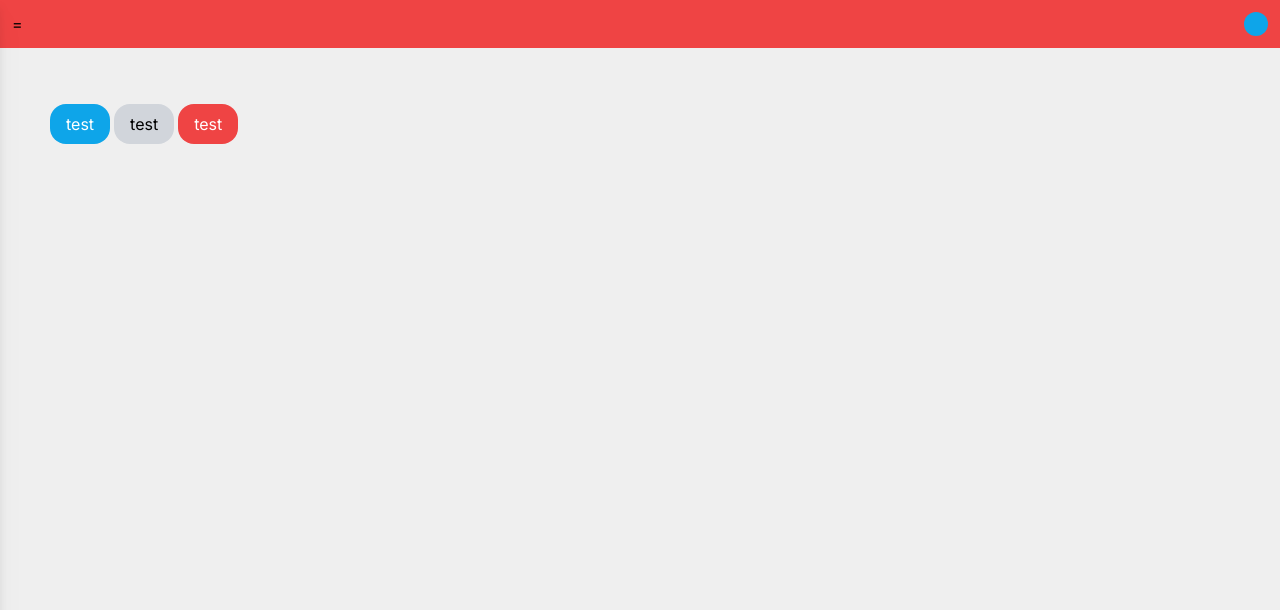
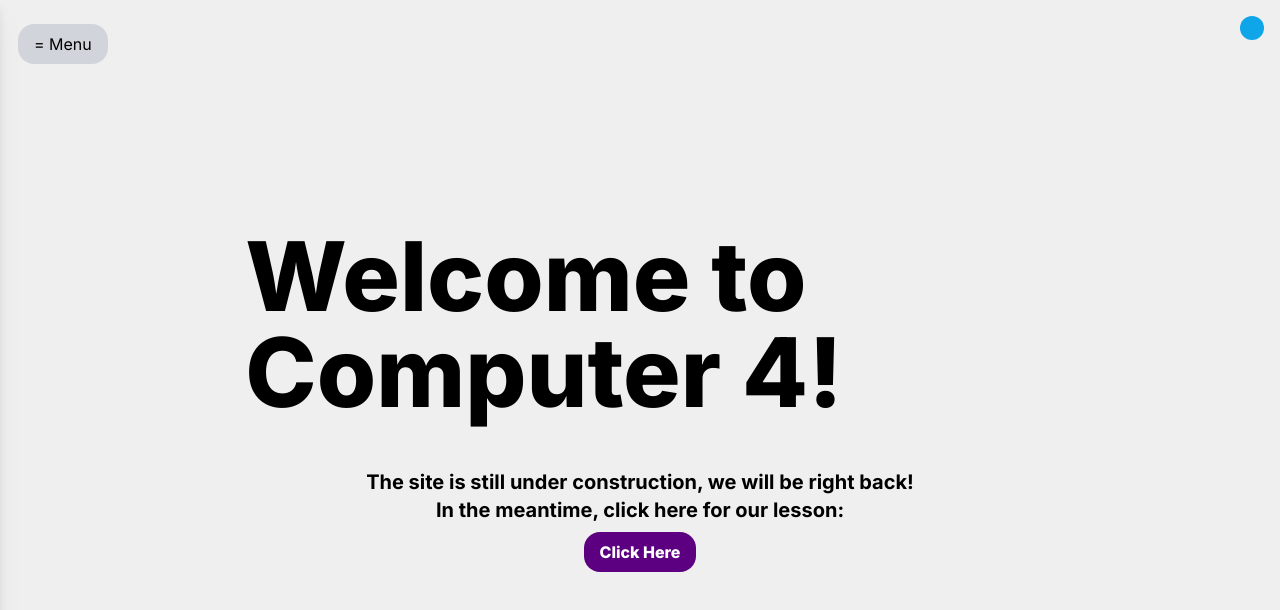
Before and after one commit to elixrdgtl/elixrdev-school, a Next.js app: page / in a window 1280 px wide. Shown: the top 610 px of the page. Built offline with nearby package versions, Linux system fonts and the light colour scheme.

Commit message:
hopeufll

```diff
--- a/src/app/globals.css
+++ b/src/app/globals.css
@@ -20,3 +20,18 @@ body {
   color: rgb(var(--foreground-rgb));
   background: #efefef
 }
+
+@keyframes animate-bg {
+  0% { background-color: red; }
+  14% { background-color: orange; }
+  28% { background-color: yellow; }
+  42% { background-color: green; }
+  57% { background-color: blue; }
+  71% { background-color: indigo; }
+  85% { background-color: purple; }
+  100% { background-color: red; }
+}
+
+.animate-bg-color {
+  animation: animate-bg 2s infinite;
+}
--- a/src/app/layout.tsx
+++ b/src/app/layout.tsx
@@ -5,8 +5,8 @@ import { Inter } from 'next/font/google'
 const inter = Inter({ subsets: ['latin'] })
 
 export const metadata = {
-  title: 'Create Next App',
-  description: 'Generated by create next app',
+  title: 'computer 4',
+  description: 'Site under construction.',
 }
 
 export default function RootLayout({
--- a/src/app/page.tsx
+++ b/src/app/page.tsx
@@ -2,13 +2,25 @@
 
 import ExButton, { ButtonType } from '@/components/basic-ui/button';
 import ExDialog from '@/components/basic-ui/dialog'
+import Link from 'next/link';
 import { useState } from 'react';
 
 export default function Home() {
   const [showDialog, setShowDialog] = useState(false);
   return (
-    <div>
-      <ExButton buttonType={ButtonType.OK} onClick={() => { setShowDialog((val)=>!val)}}>test</ExButton>
+    <div className='h-screen -mt-24 flex flex-col justify-center items-center'>
+      <div className='w-2/3 flex flex-col justify-center items-center'>
+        <h1 className='text-8xl font-extrabold'>Welcome to Computer 4!</h1>
+        <h4 className='text-xl font-bold mt-12'>The site is still under construction, we will be right back!</h4>
+        <h4 className='text-xl font-bold'>In the meantime, click here for our lesson:</h4>
+        <Link href="https://bit.ly/atriscom4">
+          <ExButton buttonType={ButtonType.DEFAULT} extraClassName='animate-bg-color text-white font-extrabold'>
+            Click Here
+          </ExButton>
+        </Link>
+      </div>
+
+      {/* <ExButton buttonType={ButtonType.OK} onClick={() => { setShowDialog((val)=>!val)}}>test</ExButton>
       <ExButton buttonType={ButtonType.DEFAULT} onClick={() => { setShowDialog((val)=>!val)}}>test</ExButton>
       <ExButton buttonType={ButtonType.WARNING} onClick={() => { setShowDialog((val)=>!val)}}>test</ExButton>
 
@@ -16,7 +28,7 @@ export default function Home() {
         <div>
           sdhgfikjsdhfkjsdhfkjsdhfkjsdhfjksdhfkjsdhfksjhyfiweusjfhnkxzdjfhsdjkfndksjfhksjdhfjksd
         </div>
-      </ExDialog>
+      </ExDialog> */}
     </div>
   )
 }
--- a/src/components/basic-ui/button.tsx
+++ b/src/components/basic-ui/button.tsx
@@ -8,7 +8,8 @@ export enum ButtonType {
 
 export interface ButtonProps extends DetailedHTMLProps<ButtonHTMLAttributes<HTMLButtonElement>, HTMLButtonElement>{
     children?:React.ReactNode,
-    buttonType:ButtonType
+    buttonType:ButtonType,
+    extraClassName?:string
 }
 
 export default function ExButton(props:ButtonProps){
@@ -18,6 +19,6 @@ export default function ExButton(props:ButtonProps){
         2:"bg-red-500 hover:bg-red-600 text-white"
     }
     return(
-        <button className={`transition w-fit p-2 px-4 mt-2 mx-0.5 rounded-2xl active:translate-y-1 ${type[props.buttonType]}`} {...props}>{props.children}</button>
+        <button className={`transition w-fit h-10 p-2 px-4 mt-2 mx-0.5 rounded-2xl active:translate-y-1 ${type[props.buttonType]} ${props.extraClassName}`} {...props}>{props.children}</button>
     )
 }
--- a/src/components/header/header-menu.tsx
+++ b/src/components/header/header-menu.tsx
@@ -23,9 +23,9 @@ export default function HeaderMenu(P: HeaderMenu) {
             <div className="p-4">
                 <ul className="p-4 flex flex-col gap-6">
                     {
-                        ["Register"].map((item,key) => {
+                        ["Home"].map((item,key) => {
                           return(
-                            <ExHeaderItem key={key} item={item} href={item.toLowerCase()}/>
+                            <ExHeaderItem key={key} item={item} href={"/"}/>
                           )
                         })
                     }
--- a/src/components/header/header-ui.tsx
+++ b/src/components/header/header-ui.tsx
@@ -8,7 +8,7 @@ export default function Header(){
     const [showMenu,setShowMenu] = useState(false)
     return (
         <header>
-            <div className="fixed top-0 flex flex-row w-full h-12 bg-red-500 justify-between p-3">
+            <div className="fixed top-0 flex flex-row w-full justify-between p-4">
                 <MenuBurger onClick={()=>{setShowMenu(val=>true)}}/>
                 <MenuAvatar/>
             </div>
--- a/src/components/header/menu-burger.tsx
+++ b/src/components/header/menu-burger.tsx
@@ -1,4 +1,5 @@
 import { MouseEventHandler } from "react";
+import ExButton, { ButtonType } from "../basic-ui/button";
 
 export interface MenuBurger {
     onClick: MouseEventHandler<HTMLButtonElement>
@@ -6,8 +7,8 @@ export interface MenuBurger {
 
 export default function MenuBurger(P:MenuBurger) {
     return (
-        <button onClick={P.onClick}>
-            =
-        </button>
+        <ExButton buttonType={ButtonType.DEFAULT} onClick={P.onClick}>
+            = Menu
+        </ExButton>
     )
 }
```
